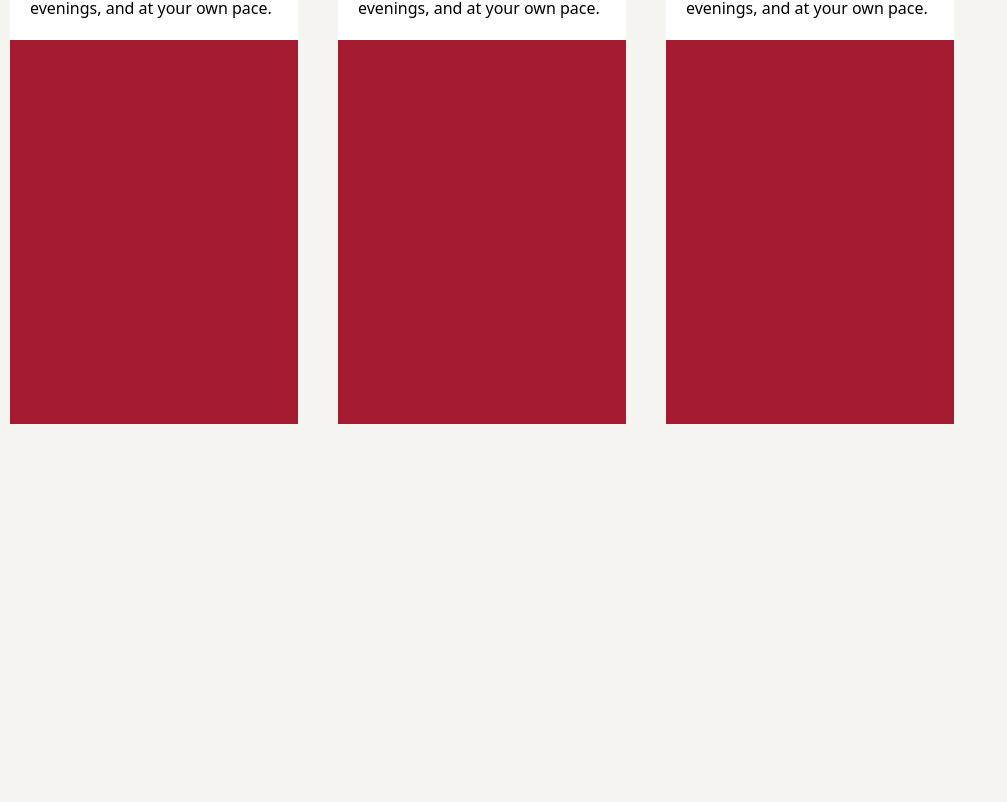
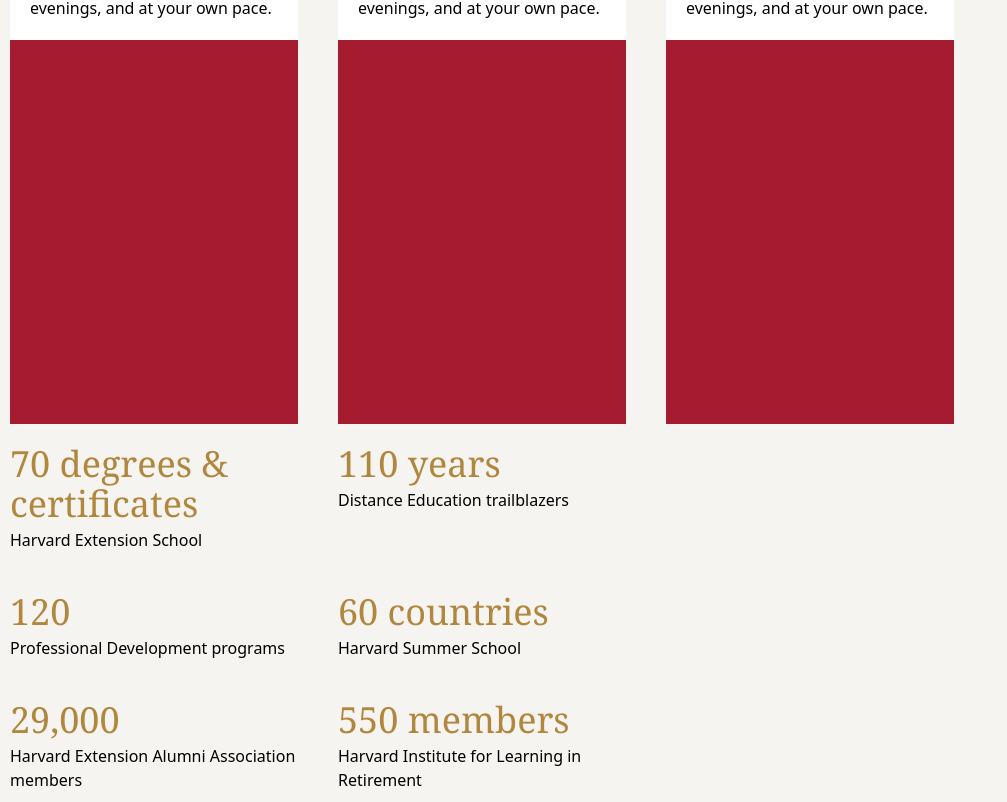
Before and after one commit to mediamods/CDS, a Next.js app: page / in a window 1280 px wide. Shown: the part 1232-2034 px from the top of the page, without its empty margins (0-1007 px from the left). Before the commit the page ends 1666 px from the top, so only its background shows below. Built offline with nearby package versions, Linux system fonts and the light colour scheme.

Commit message:
info grid

```diff
--- /dev/null
+++ b/pages/api/InfoGrid.js
@@ -0,0 +1,25 @@
+
+
+export const InfoGridCell = props => {
+
+  const pTitle = props.title;
+  const pText = props.text;
+
+  return (
+    <div
+      className={ 'w-72 flex flex-col gap-1' }
+    >
+      <div
+        className={ 'text-brown text-4xl font-serif' }
+      >
+        { pTitle }
+      </div>
+      <div
+        className={ '' }
+      >
+        { pText }
+      </div>
+    </div>
+  );
+
+};
--- a/pages/index.js
+++ b/pages/index.js
@@ -19,6 +19,10 @@
 import {
   InfoCard
 } from './api/InfoCard';
+
+import {
+  InfoGridCell
+} from './api/InfoGrid';
 
 import {
   Logo
@@ -141,8 +145,7 @@
 
 
         <div
-          className={ 'flex gap-10' }
-        >
+          className={ 'flex gap-10' } >
           <InfoCard
             title={ 'Harvard Extension School' }
             text={ 'Harvard degrees, certificates and courses - online, in the evenings, and at your own pace.' }
@@ -155,6 +158,30 @@
             title={ 'Harvard Extension School' }
             text={ 'Harvard degrees, certificates and courses - online, in the evenings, and at your own pace.' }
           />
+        </div>
+
+        <div
+          className={ 'grid grid-cols-2 gap-10 w-fit' } >
+
+          <InfoGridCell
+            title={ '70 degrees & certificates' }
+            text={ 'Harvard Extension School' } />
+          <InfoGridCell
+            title={ '110 years' }
+            text={ 'Distance Education trailblazers' } />
+          <InfoGridCell
+            title={ '120' }
+            text={ 'Professional Development programs' } />
+          <InfoGridCell
+            title={ '60 countries' }
+            text={ 'Harvard Summer School' } />
+          <InfoGridCell
+            title={ '29,000' }
+            text={ 'Harvard Extension Alumni Association members' } />
+          <InfoGridCell
+            title={ '550 members' }
+            text={ 'Harvard Institute for Learning in Retirement' } />
+
         </div>
 
 {/*        <Catalog
--- a/tailwind.config.js
+++ b/tailwind.config.js
@@ -24,7 +24,7 @@
   purge: [],
   darkMode: false, // or 'media' or 'class'
   theme: {
-
+    extend: {
       colors: ourColors,
 
       //shadow-
@@ -38,6 +38,13 @@
         'bop': `cubic-bezier(0.215, 0.61, 0.355, 1)`
       },
 
+      //https://github.com/tailwindlabs/tailwindcss/discussions/2727
+      //w-
+      width: {
+        'fit': 'fit-content'
+      }
+    }
+
   },
   plugins: [],
   variants: {
@@ -45,6 +52,9 @@
       backgroundColor: ['active'],
       textColor: ['active'],
       translate: ['group-hover']
+    },
+
+
+
   }
 }
-}
```
Lines whose indentation alone changed are shown as unchanged.
